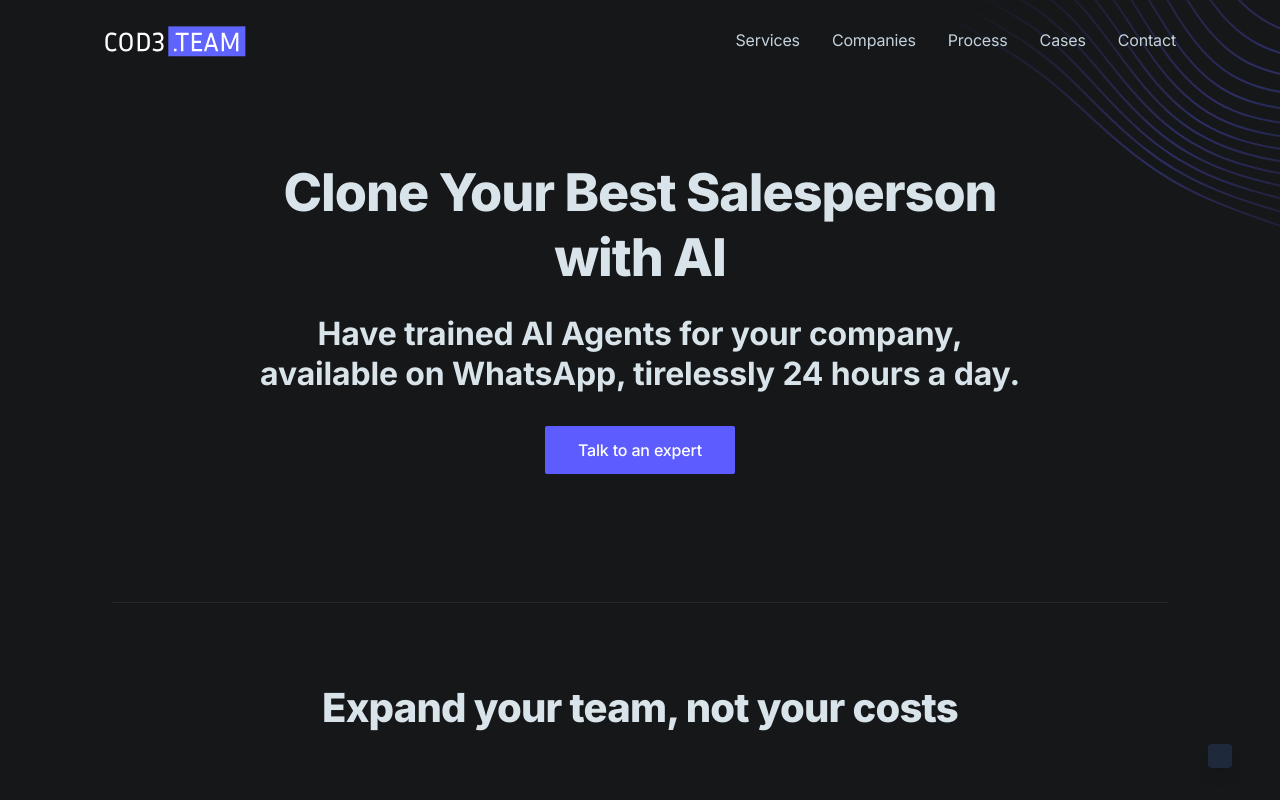
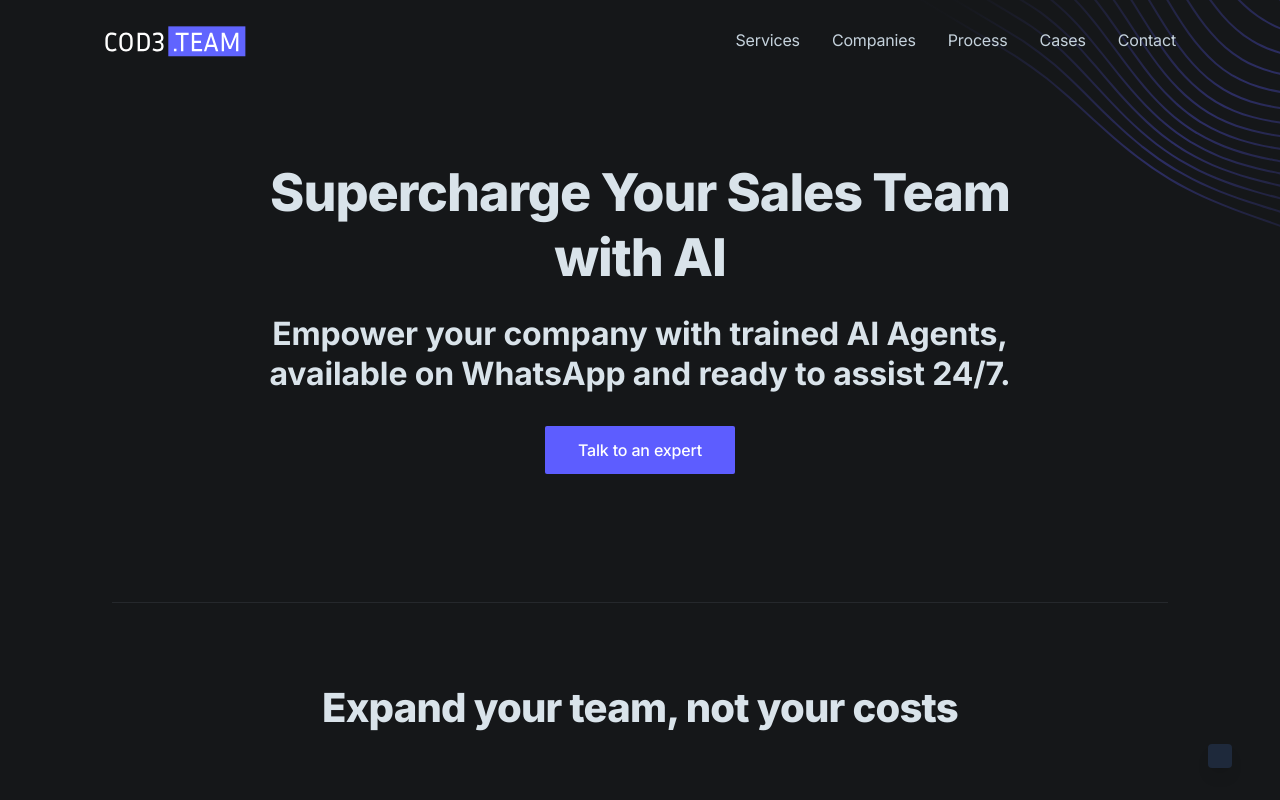
Before and after one commit to f0rmig4/cod3.team, a Next.js app: page /ai-automation in a window 1280 px wide. Shown: the top 800 px of the page. Built offline with nearby package versions, Linux system fonts and the light colour scheme.

Commit message:
content adjustments

```diff
--- a/app/(default)/ai-automation/page.tsx
+++ b/app/(default)/ai-automation/page.tsx
@@ -18,11 +18,11 @@ export default function AIAutomation() {
             {/* Section header */}
             <div className="max-w-3xl mx-auto text-center pb-12 md:pb-16">
               <h1 className="h1" data-aos="fade-up">
-                Clone Your Best Salesperson with AI
+                Supercharge Your Sales Team with AI
               </h1>
               <h3 className="h3 mb-8 mt-6">
-                Have trained AI Agents for your company, available on WhatsApp,
-                tirelessly 24 hours a day.
+                Empower your company with trained AI Agents, available on
+                WhatsApp and ready to assist 24/7.
               </h3>
 
               <div className="max-w-xs mx-auto sm:max-w-none sm:flex sm:justify-center">
```
